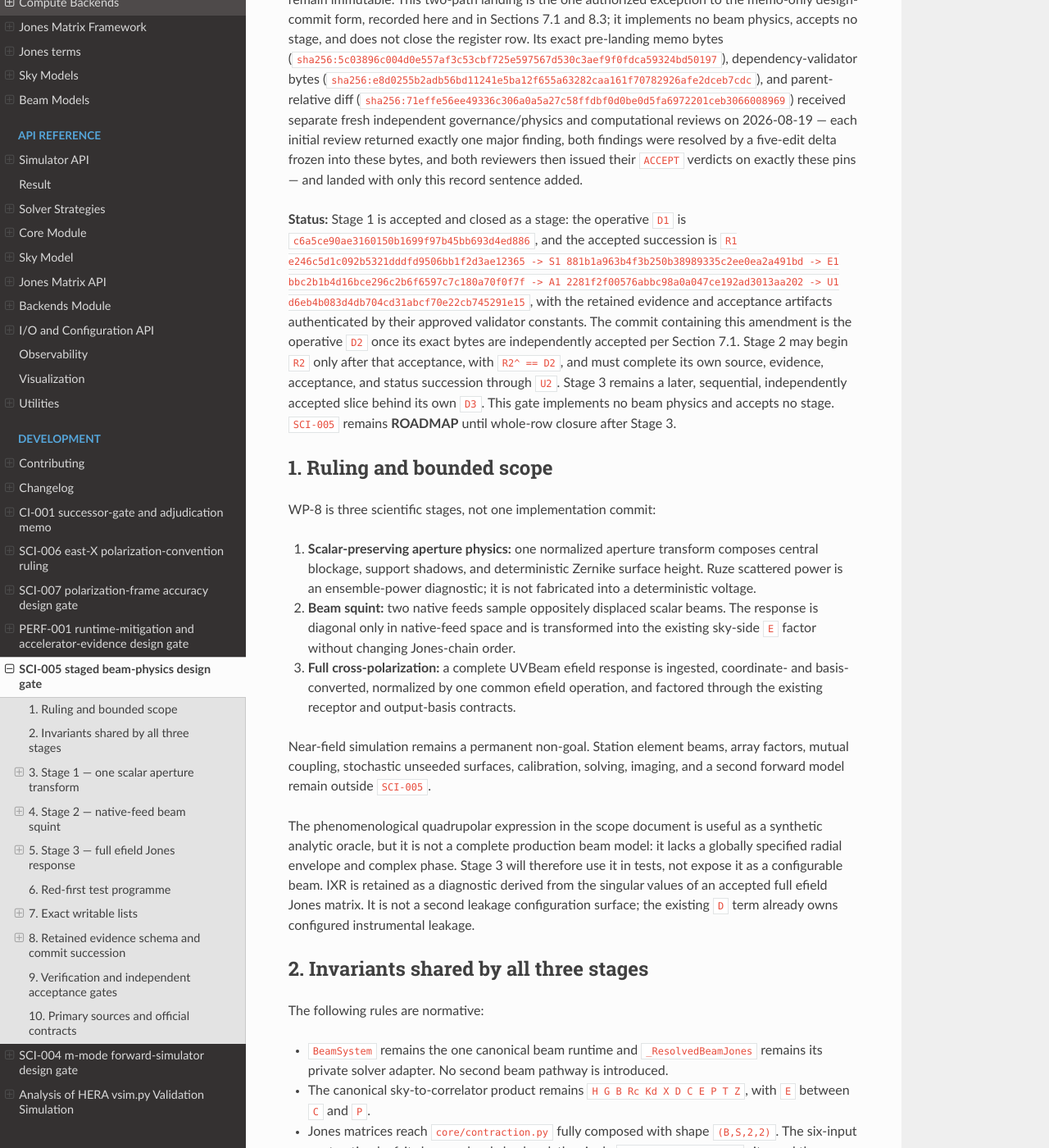
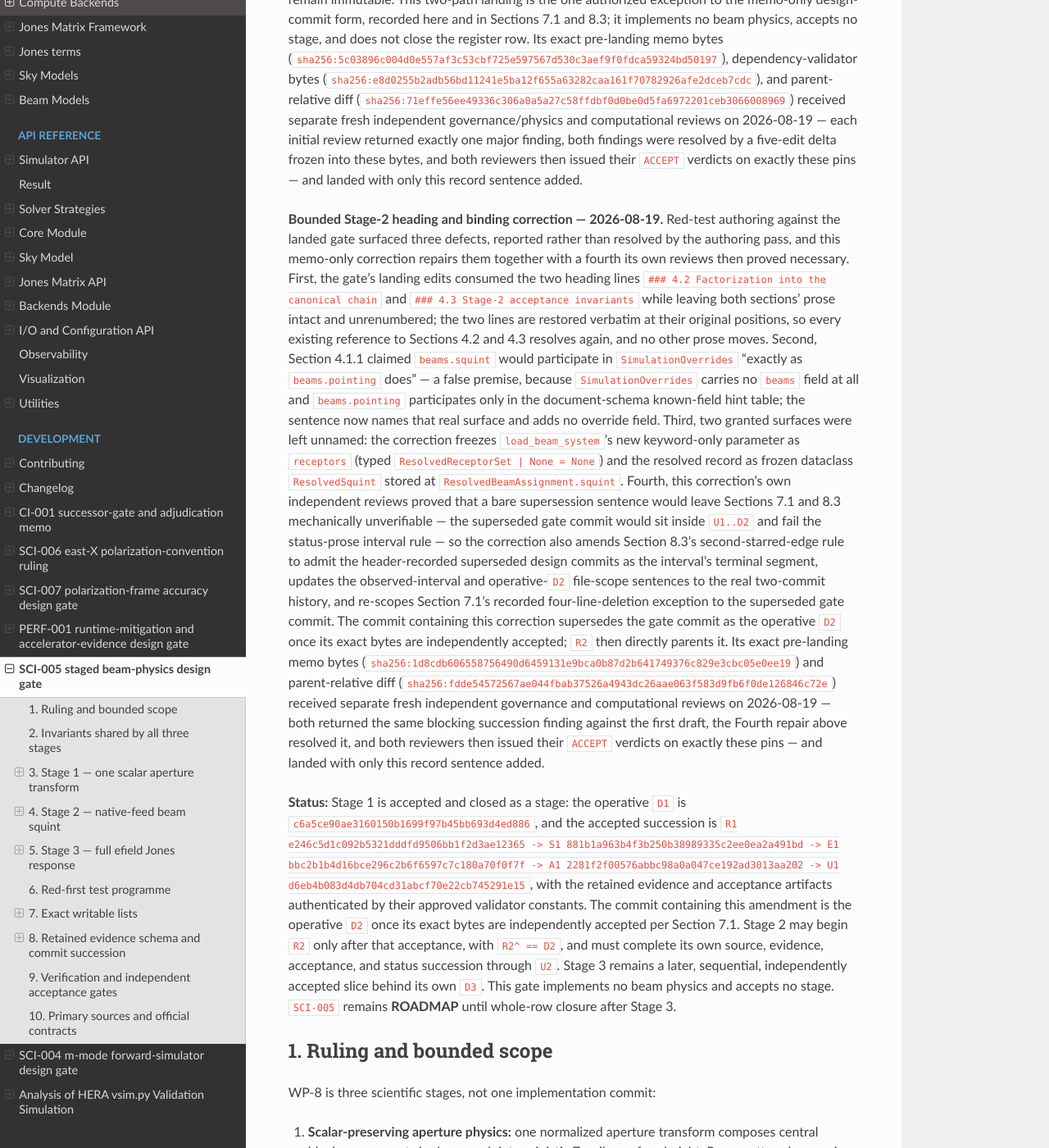
Before and after one commit to RRI-interferometry/RRIVis, a Sphinx documentation site: the page built from docs/development/sci005_beam_physics_plan.md, in a window 1280 px wide and 1400 px high, scrolled down 2759 px. Shown: the whole window at 82% size. Built offline with Sphinx 7.4.7 and the Read the Docs theme 3.1.0, drawn with Linux system fonts in a browser that asks for light colours; some of the changed text lies outside the part shown.

Commit message:
docs(science): correct SCI-005 Stage-2 gate bindings
Bounded memo-only correction superseding 3d60b6f as the operative D2.
Restores the two Section-4 headings the gate's landing edits consumed
(4.2 Factorization into the canonical chain; 4.3 Stage-2 acceptance
invariants) with all prose intact; replaces the false claim that
beams.squint would participate in SimulationOverrides (which has no
beams field) with the real document-schema known-field hint surface;
freezes the three previously unnamed bindings (load_beam_system's
keyword-only receptors parameter, frozen dataclass ResolvedSquint,
ResolvedBeamAssignment.squint); and reconciles Sections 7.1 and 8.3
with the supersession itself — the second starred edge now admits
header-recorded superseded design commits as the interval's terminal
segment, the observed interval names both real commits by SHA, and the
four-line dependency-validator deletion is attributed once to the
superseded gate commit. Pre-landing bytes and diff pinned in the header;
two fresh independent reviews, both initially returning the same
blocking succession finding, both ACCEPT on the exact landed pins.
Implements no beam physics; accepts no stage; SCI-005 remains ROADMAP.

```diff
--- a/docs/development/sci005_beam_physics_plan.md
+++ b/docs/development/sci005_beam_physics_plan.md
@@ -149,6 +149,45 @@
 finding, both findings were resolved by a five-edit delta frozen into these
 bytes, and both reviewers then issued their `ACCEPT` verdicts on exactly
 these pins — and landed with only this record sentence added.
+
+**Bounded Stage-2 heading and binding correction — 2026-08-19.** Red-test
+authoring against the landed gate surfaced three defects, reported rather
+than resolved by the authoring pass, and this memo-only correction repairs
+them together with a fourth its own reviews then proved necessary. First, the gate's landing edits consumed the two heading lines
+`### 4.2 Factorization into the canonical chain` and
+`### 4.3 Stage-2 acceptance invariants` while leaving both sections' prose
+intact and unrenumbered; the two lines are restored verbatim at their
+original positions, so every existing reference to Sections 4.2 and 4.3
+resolves again, and no other prose moves. Second, Section 4.1.1 claimed
+`beams.squint` would participate in `SimulationOverrides` "exactly as
+`beams.pointing` does" — a false premise, because `SimulationOverrides`
+carries no `beams` field at all and `beams.pointing` participates only in
+the document-schema known-field hint table; the sentence now names that
+real surface and adds no override field. Third, two granted surfaces were
+left unnamed: the correction freezes `load_beam_system`'s new keyword-only
+parameter as `receptors` (typed `ResolvedReceptorSet | None = None`) and
+the resolved record as frozen dataclass `ResolvedSquint` stored at
+`ResolvedBeamAssignment.squint`. Fourth, this correction's own independent
+reviews proved that a bare supersession sentence would leave Sections 7.1
+and 8.3 mechanically unverifiable — the superseded gate commit would sit
+inside `U1..D2` and fail the status-prose interval rule — so the
+correction also amends Section 8.3's second-starred-edge rule to admit the
+header-recorded superseded design commits as the interval's terminal
+segment, updates the observed-interval and operative-`D2` file-scope
+sentences to the real two-commit history, and re-scopes Section 7.1's
+recorded four-line-deletion exception to the superseded gate commit. The
+commit containing this correction
+supersedes the gate commit as the operative `D2` once its exact bytes are
+independently accepted; `R2` then directly parents it. Its exact
+pre-landing memo bytes
+(`sha256:1d8cdb606558756490d6459131e9bca0b87d2b641749376c829e3cbc05e0ee19`)
+and parent-relative diff
+(`sha256:fdde54572567ae044fbab37526a4943dc26aae063f583d9fb6f0de126846c72e`)
+received separate fresh independent governance and computational reviews on
+2026-08-19 — both returned the same blocking succession finding against the
+first draft, the Fourth repair above resolved it, and both reviewers then
+issued their `ACCEPT` verdicts on exactly these pins — and landed with only
+this record sentence added.
 
 **Status:** Stage 1 is accepted and closed as a stage: the operative `D1` is
 `c6a5ce90ae3160150b1699f97b45bb693d4ed886`, and the accepted succession is
@@ -1448,10 +1487,11 @@
 reject `bool` and `int` through Pydantic's own `float_type` issue code; and
 `positive_native_feed` is exactly one of the literals `x`, `y`, `r`, or `l`.
 Unknown fields, wrong kinds, and missing required fields fail as
-`ConfigSchemaError` with Pydantic's own issue codes. `beams.squint`
-participates in `SimulationOverrides` exactly as `beams.pointing` does, with
-the override field allowlist entries `beams.squint` and
-`beams.squint.default`.
+`ConfigSchemaError` with Pydantic's own issue codes. `SimulationOverrides`
+carries no `beams` field and Stage 2 adds none; the document-schema
+known-field hint table that already names `beams.pointing` and
+`beams.pointing.default` gains the entries `beams.squint` and
+`beams.squint.default`, so unknown-field hints stay exact.
 
 Document-level value and cross-field failures are `ConfigSemanticError`
 carrying exactly these frozen codes, paths, and messages, where `{value!r}`
@@ -1531,6 +1571,8 @@
 `x` pairs with `y` and `r` pairs with `l` — and receives the negative
 displacement; no second label is authored.
 
+### 4.2 Factorization into the canonical chain
+
 Let the two displaced scalar voltage samples in native-feed order be
 
 $$
@@ -1666,8 +1708,10 @@
 boundary and nowhere earlier.
 
 To make this possible, `load_beam_system` gains the resolved receptor set:
-the `Simulator` passes its already-resolved `ResolvedReceptorSet` through a
-new keyword under Section 7.3's bounded `api/simulator.py` grant, and
+the `Simulator` passes its already-resolved `ResolvedReceptorSet` through
+the new keyword-only parameter `receptors` (typed
+`ResolvedReceptorSet | None = None`) under Section 7.3's bounded
+`api/simulator.py` grant, and
 `load_beam_system` requires it whenever any resolved antenna carries
 squint. Receptor resolution is unchanged and remains the accepted single
 authority; the runtime reads only each squint antenna's resolved basis and
@@ -1685,7 +1729,9 @@
 adapter is rebuilt, so the time dependence of a rotating mount's
 `beta_feed` never crosses a cache boundary.
 
-The resolved squint record is one frozen dataclass in `core/beam/models.py`
+The resolved squint record is one frozen dataclass `ResolvedSquint` in
+`core/beam/models.py`, stored on the assignment as
+`ResolvedBeamAssignment.squint`,
 with exactly the fields `convention:
 Literal["cotton_uson_exact_v1"]`, `reference_frequency_hz: float`,
 `per_feed_offset_deg_at_reference: float`,
@@ -1700,6 +1746,8 @@
 "receptor_conjugated_native_diagonal_v1"`. Squint is per-antenna state like
 pointing and surface error: it never enters the handler preload key, and
 two antennas sharing a handler may carry different squint records.
+
+### 4.3 Stage-2 acceptance invariants
 
 Acceptance requires:
 
@@ -1988,10 +2036,12 @@
 parents `U2` and does the same for Stage 3 before `R3`.
 Those later design gates may write only the paths above, change no production,
 red oracle, retained artifact, or prior acceptance text, and require their own
-exact-byte independent design reviews, with one recorded exception: `D2`
-additionally lands the bounded four-line deletion in
+exact-byte independent design reviews, with one recorded exception: the
+superseded original Stage-2 gate commit additionally landed the bounded
+four-line deletion in
 `tests/unit/test_sci005_stage1_dependency.py` that its header record and
-Section 8.3 authorize, and changes no other byte of that file. Omitting an
+Section 8.3 authorize, changing no other byte of that file; the operative
+`D2` and every later design gate touch only the paths above. Omitting an
 applicable `D2` or `D3`, or combining it with red tests, invalidates the
 following stage.
 
@@ -3040,19 +3090,32 @@
 become the `G1` red baseline.
 
 The second starred edge, `U1 ->* D2`, is ancestor reachability from `U1` to
-`D2` through zero or more separately authorized status-prose commits. Every
-commit in `U1..D2` other than `D2` itself is a single-parent non-merge whose
-parent-relative diff touches only Section 7.5 status paths and contains no
-source, schema, test, tool, artifact, fingerprint, tolerance, or
-historical-acceptance-byte change; across that interval every Section 7.3
+`D2` through zero or more separately authorized status-prose commits plus
+the superseded commits of the Stage-2 design succession. Every commit in
+`U1..D2` other than `D2` itself is a single-parent non-merge of exactly one
+of two kinds. A status-prose commit's parent-relative diff touches only
+Section 7.5 status paths and contains no source, schema, test, tool,
+artifact, fingerprint, tolerance, or historical-acceptance-byte change. A
+superseded design commit is an earlier operative `D2` that a later,
+independently accepted, header-recorded correction supersedes; the
+superseded design commits form the terminal segment of the interval, each
+directly parenting the next design commit, and each touches exactly the
+paths its own header record names. Across the interval every Section 7.3
 path marked `new` or `successor only` remains absent, and the retained
 Stage-1 evidence and acceptance artifacts, their schemas, their validators,
 their tools, and every approved digest constant remain byte-identical to
-`U1`. The observed interval at this gate is exactly the one changelog
-heading repair recorded in this memo's header. `D2` itself is the design
-gate: it touches exactly `docs/development/sci005_beam_physics_plan.md`
-plus the bounded four-line dependency-validator deletion its header
-records, and no other path.
+`U1`, except through the one bounded four-line dependency-validator
+deletion the design succession's header records authorize. The observed
+interval at this gate is exactly two commits: the one changelog heading
+repair recorded in this memo's header
+(`3e336095009e72bf4ae6064d5e97d381e063258f`), followed by the superseded
+original gate commit (`3d60b6f428e9ac94407f50dfd9153aad27d5e098`), which
+landed the Stage-2 memo amendment plus the bounded four-line
+dependency-validator deletion and which the heading-and-binding correction
+supersedes. The operative `D2` — the commit containing that correction —
+touches exactly `docs/development/sci005_beam_physics_plan.md` and no other
+path; the four-line deletion was performed once, by the superseded gate
+commit, and is never repeated.
 
 Thus `R1^ == G1`, `Si^ == Ri`, `Ei^ == Si`,
 `Ai^ == Ei`, `Ui^ == Ai`,
```
